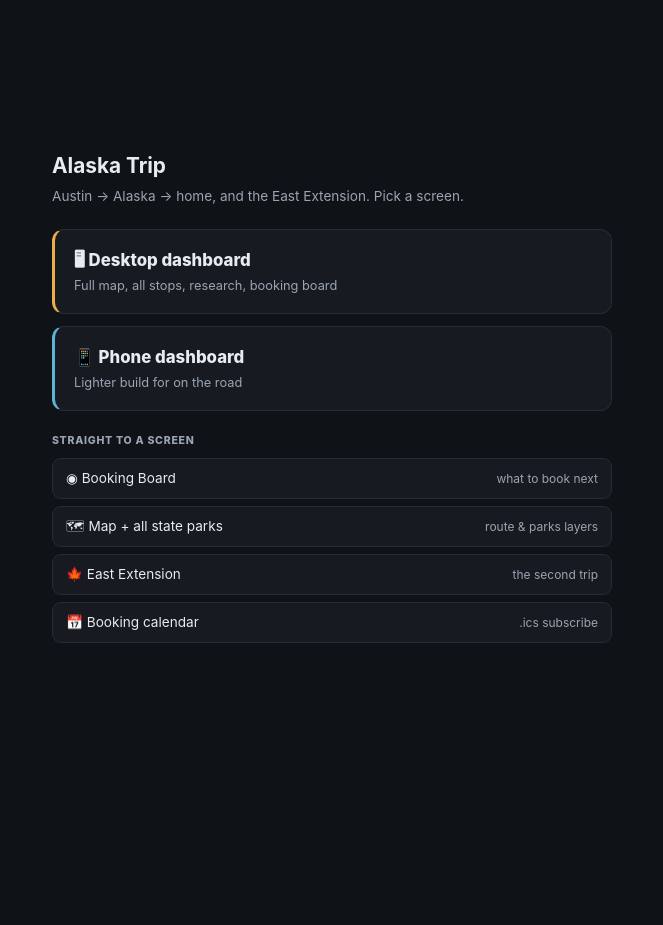
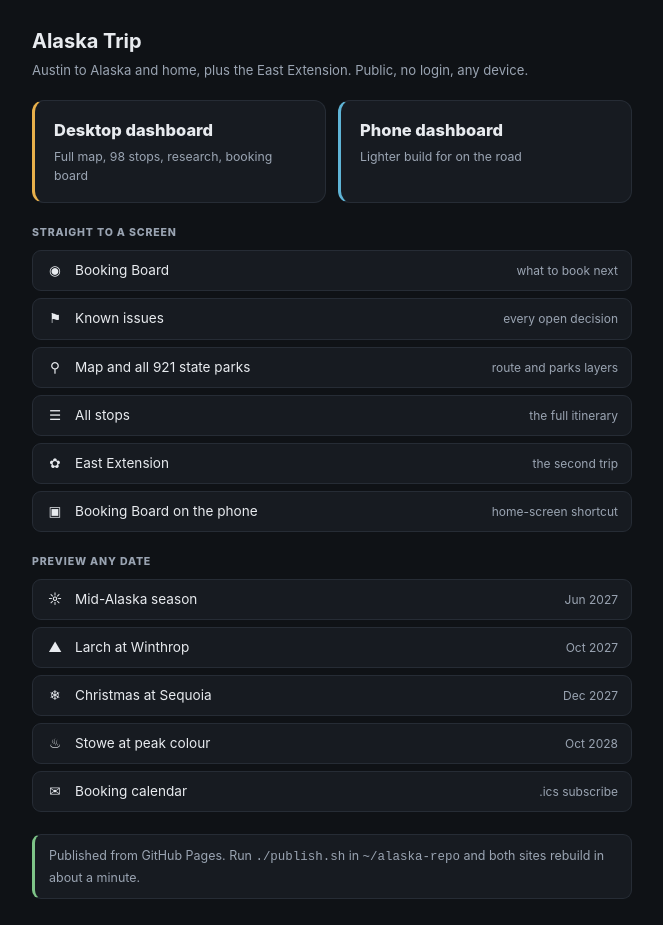
Before and after one commit to lluisitu/alaska-trip, a plain HTML site: page index.html in a window 1280 px wide. Shown: the whole page, without its empty margins (308-971 px from the left). Before the commit the page ends 800 px from the top, so only its background shows below. Drawn offline with Linux system fonts and the light colour scheme.

Commit message:
Root chooser page

```diff
--- a/index.html
+++ b/index.html
@@ -1,34 +1,47 @@
 <!doctype html><html lang="en"><head><meta charset="utf-8">
-<meta name="viewport" content="width=device-width,initial-scale=1">
-<title>Alaska Trip</title>
-<style>
-:root{--bg:#0f1216;--panel:#171b21;--panel2:#1d222a;--border:#262c35;--text:#e8ebef;--muted:#9aa4b2;--accent:#e8b04b;--accent2:#5fb4d6}
-*{box-sizing:border-box}
-body{margin:0;background:var(--bg);color:var(--text);font:16px/1.55 -apple-system,BlinkMacSystemFont,"Segoe UI",Roboto,sans-serif;
- min-height:100vh;display:flex;align-items:center;justify-content:center;padding:26px}
-.wrap{width:100%;max-width:560px}
-h1{font-size:1.3rem;margin:0 0 4px}
-p.sub{color:var(--muted);font-size:.85rem;margin:0 0 22px}
-a.card{display:block;text-decoration:none;background:var(--panel);border:1px solid var(--border);
- border-left:3px solid var(--accent);border-radius:12px;padding:17px 19px;color:var(--text);margin-bottom:12px;
- transition:background .12s,border-color .12s}
-a.card:hover{background:var(--panel2);border-color:var(--accent)}
-a.card.phone{border-left-color:var(--accent2)}
-a.card .t{font-weight:800;font-size:1.05rem;margin-bottom:3px}
-a.card .d{color:var(--muted);font-size:.8rem}
-h2{font-size:.66rem;text-transform:uppercase;letter-spacing:.07em;color:var(--muted);font-weight:800;margin:22px 0 9px}
-a.lnk{display:flex;gap:10px;align-items:baseline;text-decoration:none;background:var(--panel);border:1px solid var(--border);
- border-radius:9px;padding:9px 13px;color:var(--text);font-size:.85rem;margin-bottom:7px}
-a.lnk:hover{background:var(--panel2);border-color:var(--accent2)}
-a.lnk .why{color:var(--muted);font-size:.75rem;margin-left:auto;text-align:right}
-</style></head><body><div class="wrap">
+<meta name="viewport" content="width=device-width,initial-scale=1"><title>Alaska Trip</title><style>
+body{margin:0;background:#0f1216;color:#e8ebef;font:15px/1.55 -apple-system,BlinkMacSystemFont,sans-serif;
+min-height:100vh;display:flex;align-items:center;justify-content:center;padding:26px}
+.w{width:100%;max-width:600px}h1{font-size:1.25rem;margin:0 0 3px}
+p{color:#9aa4b2;font-size:.82rem;margin:0 0 20px}
+.r{display:grid;grid-template-columns:1fr 1fr;gap:12px;margin-bottom:22px}
+@media(max-width:520px){.r{grid-template-columns:1fr}}
+a{text-decoration:none;color:#e8ebef;background:#171b21;border:1px solid #262c35;display:block}
+a.b{border-left:3px solid #e8b04b;border-radius:12px;padding:17px 19px}
+a.b.p{border-left-color:#5fb4d6}a.b:hover{background:#1d222a;border-color:#e8b04b}
+a.b .t{font-weight:800;font-size:1.03rem;margin-bottom:3px}
+a.b .d{color:#9aa4b2;font-size:.77rem}
+h2{font-size:.66rem;text-transform:uppercase;letter-spacing:.08em;color:#9aa4b2;font-weight:800;margin:0 0 9px}
+.l{display:flex;flex-direction:column;gap:7px;margin-bottom:22px}
+a.k{display:flex;gap:11px;align-items:baseline;border-radius:9px;padding:9px 13px;font-size:.85rem}
+a.k:hover{background:#1d222a;border-color:#5fb4d6}
+a.k i{width:18px;flex:none;text-align:center;font-style:normal}
+a.k s{color:#9aa4b2;font-size:.75rem;margin-left:auto;text-align:right;text-decoration:none}
+.n{background:#171b21;border:1px solid #262c35;border-left:3px solid #7ec488;border-radius:9px;
+padding:11px 14px;color:#9aa4b2;font-size:.78rem}
+</style></head><body><div class="w">
 <h1>Alaska Trip</h1>
-<p class="sub">Austin → Alaska → home, and the East Extension. Pick a screen.</p>
-<a class="card" href="desktop/"><div class="t">🖥 Desktop dashboard</div><div class="d">Full map, all stops, research, booking board</div></a>
-<a class="card phone" href="mobile/"><div class="t">📱 Phone dashboard</div><div class="d">Lighter build for on the road</div></a>
+<p>Austin to Alaska and home, plus the East Extension. Public, no login, any device.</p>
+<div class="r">
+<a class="b" href="desktop/"><div class="t">Desktop dashboard</div><div class="d">Full map, 98 stops, research, booking board</div></a>
+<a class="b p" href="mobile/"><div class="t">Phone dashboard</div><div class="d">Lighter build for on the road</div></a>
+</div>
 <h2>Straight to a screen</h2>
-<a class="lnk" href="desktop/#tab=booking">◉ Booking Board <span class="why">what to book next</span></a>
-<a class="lnk" href="desktop/#tab=overview&layers=route,state">🗺 Map + all state parks <span class="why">route &amp; parks layers</span></a>
-<a class="lnk" href="desktop/#tab=stops&trip=extension">🍁 East Extension <span class="why">the second trip</span></a>
-<a class="lnk" href="desktop/booking-windows.ics">📅 Booking calendar <span class="why">.ics subscribe</span></a>
+<div class="l">
+<a class="k" href="desktop/#tab=booking"><i>&#9673;</i> Booking Board <s>what to book next</s></a>
+<a class="k" href="desktop/#tab=issues"><i>&#9873;</i> Known issues <s>every open decision</s></a>
+<a class="k" href="desktop/#tab=overview&layers=route,state"><i>&#9906;</i> Map and all 921 state parks <s>route and parks layers</s></a>
+<a class="k" href="desktop/#tab=stops"><i>&#9776;</i> All stops <s>the full itinerary</s></a>
+<a class="k" href="desktop/#tab=stops&trip=extension"><i>&#10047;</i> East Extension <s>the second trip</s></a>
+<a class="k" href="mobile/#tab=booking"><i>&#9635;</i> Booking Board on the phone <s>home-screen shortcut</s></a>
+</div>
+<h2>Preview any date</h2>
+<div class="l">
+<a class="k" href="desktop/?date=2027-06-20"><i>&#9788;</i> Mid-Alaska season <s>Jun 2027</s></a>
+<a class="k" href="desktop/?date=2027-10-05"><i>&#9650;</i> Larch at Winthrop <s>Oct 2027</s></a>
+<a class="k" href="desktop/?date=2027-12-25"><i>&#10052;</i> Christmas at Sequoia <s>Dec 2027</s></a>
+<a class="k" href="desktop/?date=2028-10-03"><i>&#9832;</i> Stowe at peak colour <s>Oct 2028</s></a>
+<a class="k" href="desktop/booking-windows.ics"><i>&#9993;</i> Booking calendar <s>.ics subscribe</s></a>
+</div>
+<div class="n">Published from GitHub Pages. Run <code>./publish.sh</code> in <code>~/alaska-repo</code> and both sites rebuild in about a minute.</div>
 </div></body></html>
```
